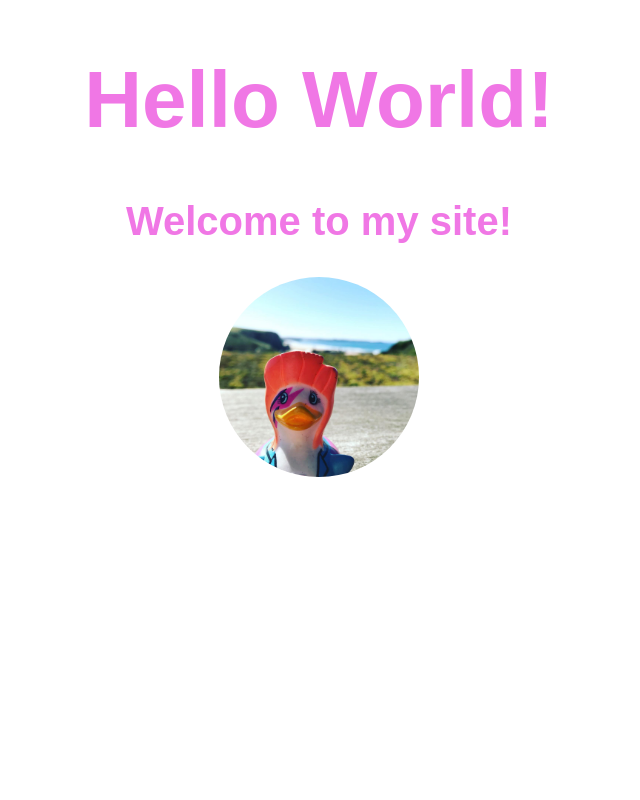
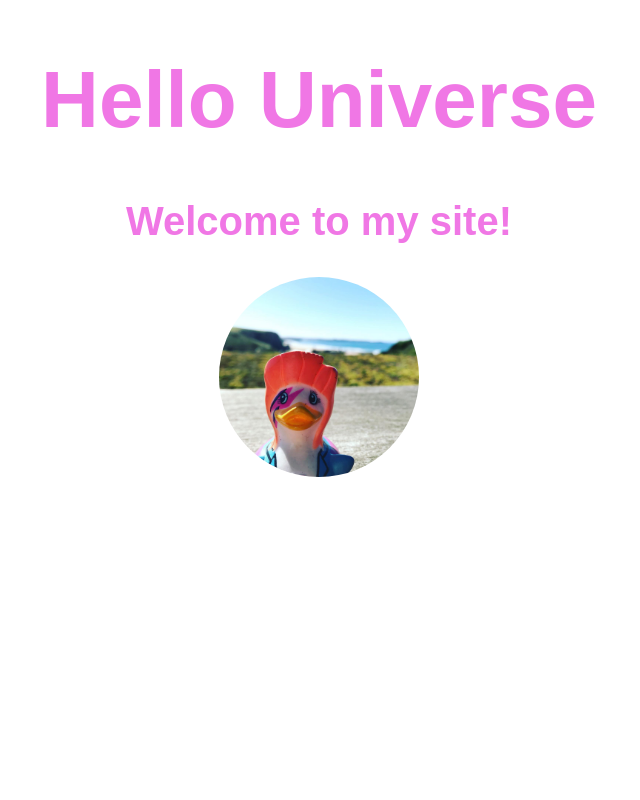
Before and after one commit to ClaireNicholson41/beginners-week-one-master, a plain HTML site: page index.html in a window 1280 px wide. Shown: the top 800 px of the page, without its empty margins (321-961 px from the left). Drawn offline with Linux system fonts and the light colour scheme.

Commit message:
updated hello world
hello world to hello universe

```diff
--- a/index.html
+++ b/index.html
@@ -9,7 +9,7 @@
 <body>
 
   <div>
-    <h1>Hello World!</h1>
+    <h1>Hello Universe</h1>
 
     <h2>Welcome to my site!</h2>
 
```
